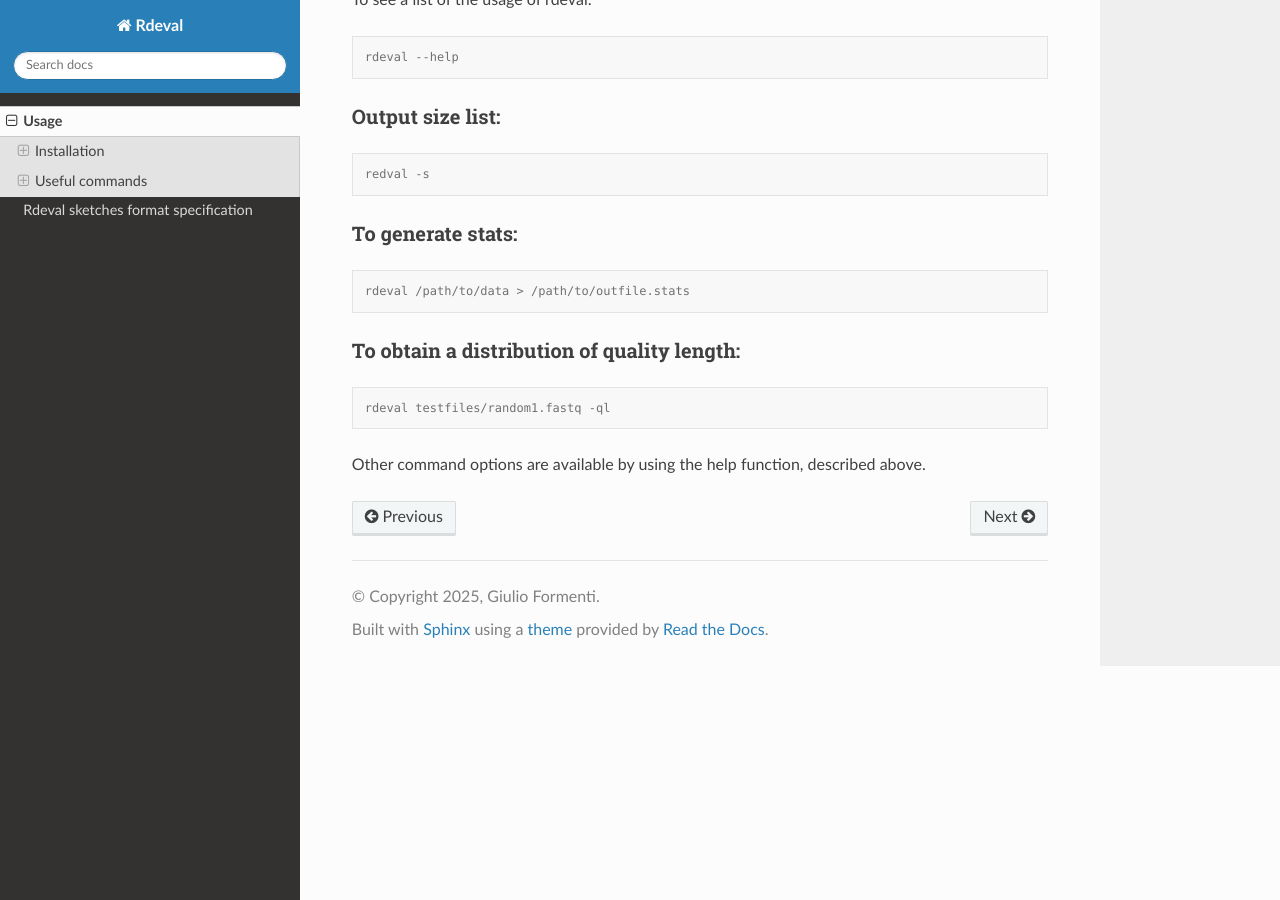
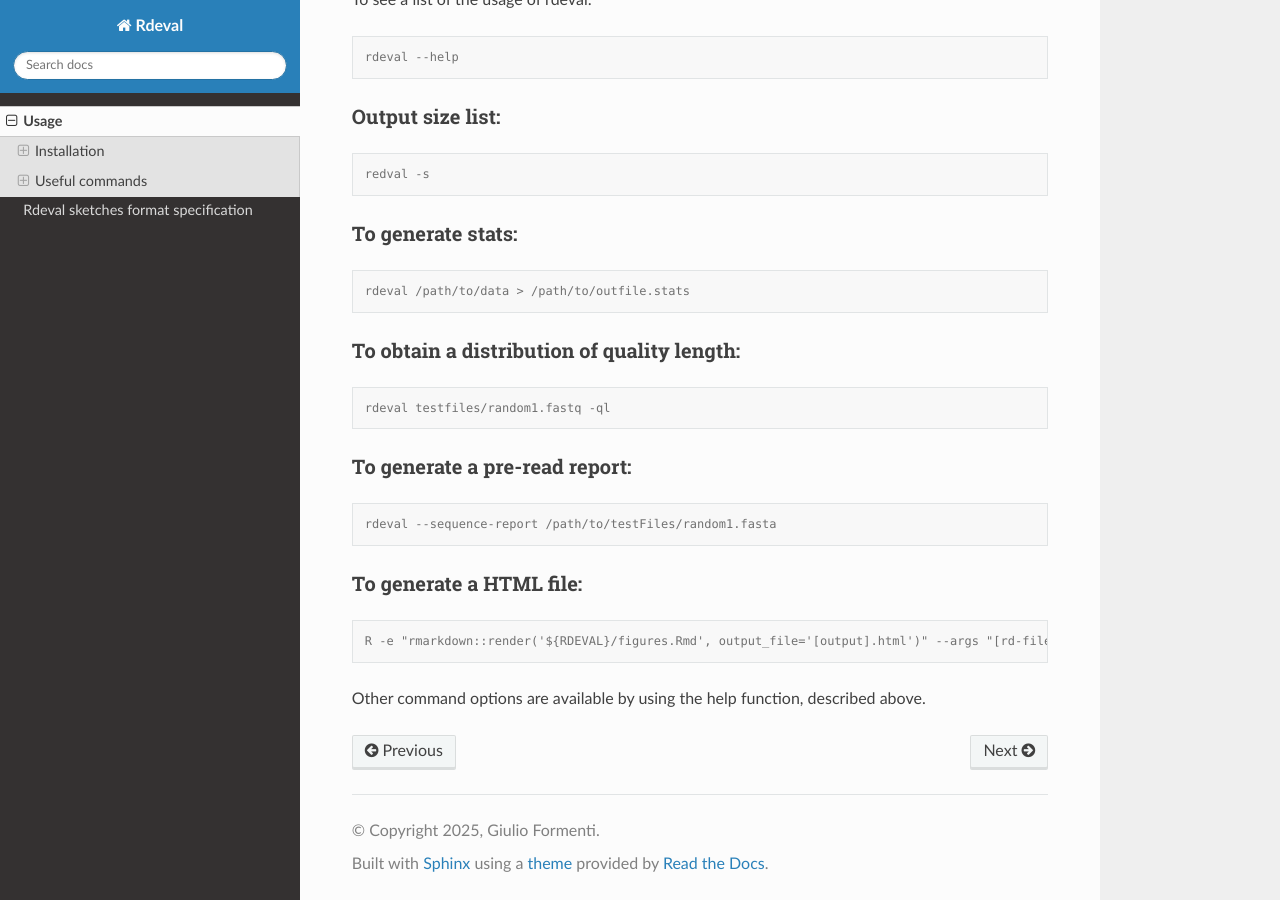
Before and after one commit to vgl-hub/rdeval-documentation, a Sphinx documentation site: the page built from docs/source/usage.rst, in a window 1280 px wide and 900 px high, scrolled down 1066 px. Built offline with Sphinx 7.4.7 and the Read the Docs theme 3.1.0, drawn with Linux system fonts in a browser that asks for light colours; some of the changed text lies outside the part shown.

Commit message:
Update usage.rst
Added in options for HTML generation and per-read report

```diff
--- a/docs/source/usage.rst
+++ b/docs/source/usage.rst
@@ -66,4 +66,16 @@ To obtain a distribution of quality length:
 
    rdeval testfiles/random1.fastq -ql
 
+To generate a pre-read report:
+==============================
+.. code-block:: console
+
+   rdeval --sequence-report /path/to/testFiles/random1.fasta
+
+To generate a HTML file:
+========================
+.. code-block:: console
+
+   R -e "rmarkdown::render('${RDEVAL}/figures.Rmd', output_file='[output].html')" --args "[rd-file-1].rd" "[rd-file-2].rd"
+
 Other command options are available by using the :ref:`help <Help and Usage>` function, described above.
```
Also changed, not shown: other parts of docs/source/usage.rst (+1 -1 lines).
